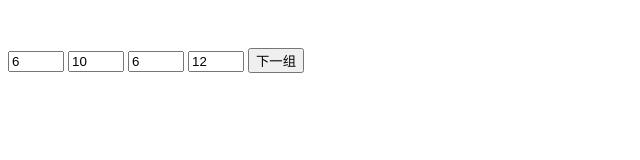
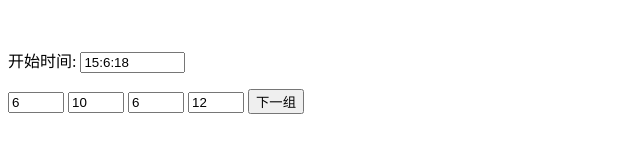
Before and after one commit to chenxizhan1995/fast24, a plain HTML site: page index.html in a window 1280 px wide. Both pictures are taken after a click on the button "下一组". Shown: the whole page, without its empty margins (0-640 px from the left). Drawn offline with Linux system fonts and the light colour scheme.

Commit message:
添加说明；处理扑克牌用完的逻辑

```diff
--- a/css/main.css
+++ b/css/main.css
@@ -7,7 +7,9 @@ body {
     margin: 2rem auto;
     margin-top: 3rem;
 }
-
-#main input {
+.main > div {
+    margin-top: 1rem;
+}
+.game input {
     width: 3rem;
 }
--- a/index.html
+++ b/index.html
@@ -10,11 +10,18 @@
 </head>
 <body>
     <div id="main" class="main">
-        <input id="a" readonly value="-"/>
-        <input id="b" readonly value="-"/>
-        <input id="c" readonly value="-"/>
-        <input id="d" readonly value="-"/>
-        <button id="btn-next">下一组</button>
+        <div class="msg">
+            <label for="start-time" id="">开始时间:</label>
+            <input type="text" id="start-time" size="10" readonly>
+            <span id="msg"></span>
+        </div>
+        <div class="game">
+            <input id="a" readonly value="-"/>
+            <input id="b" readonly value="-"/>
+            <input id="c" readonly value="-"/>
+            <input id="d" readonly value="-"/>
+            <button id="btn-next">下一组</button>
+        </div>
     </div>
 </body>
 </html>
--- a/js/fast24.js
+++ b/js/fast24.js
@@ -4,16 +4,14 @@ document.addEventListener("DOMContentLoaded", main);
 
 const deck = [];
 let el = [];
+const startDate = new Date();
 
 function main(){
     console.debug("world")
     document.getElementById("btn-next").addEventListener("click", next);
 
     for (let i = 1; i<=13; i++){
-        deck.push(i);
-        deck.push(i);
-        deck.push(i);
-        deck.push(i);
+        deck.push(i, i, i ,i);
     }
     shuffle(deck)
     console.debug(deck)
@@ -23,6 +21,9 @@ function main(){
         el.push(e);
     }
     console.debug(el);
+
+    document.getElementById("start-time").value = startDate.getHours()
+        + ":" + startDate.getMinutes() + ":" + startDate.getSeconds();
 }
 
 function next(){
@@ -31,6 +32,9 @@ function next(){
         for (let e of el){
             e.value = deck.pop();
         }
+    } else {
+        document.getElementById("msg").textContent = "扑克牌用完了";
+        this.disabled = true;
     }
 }
 /**
```
Also changed, not shown: 1 other file.
